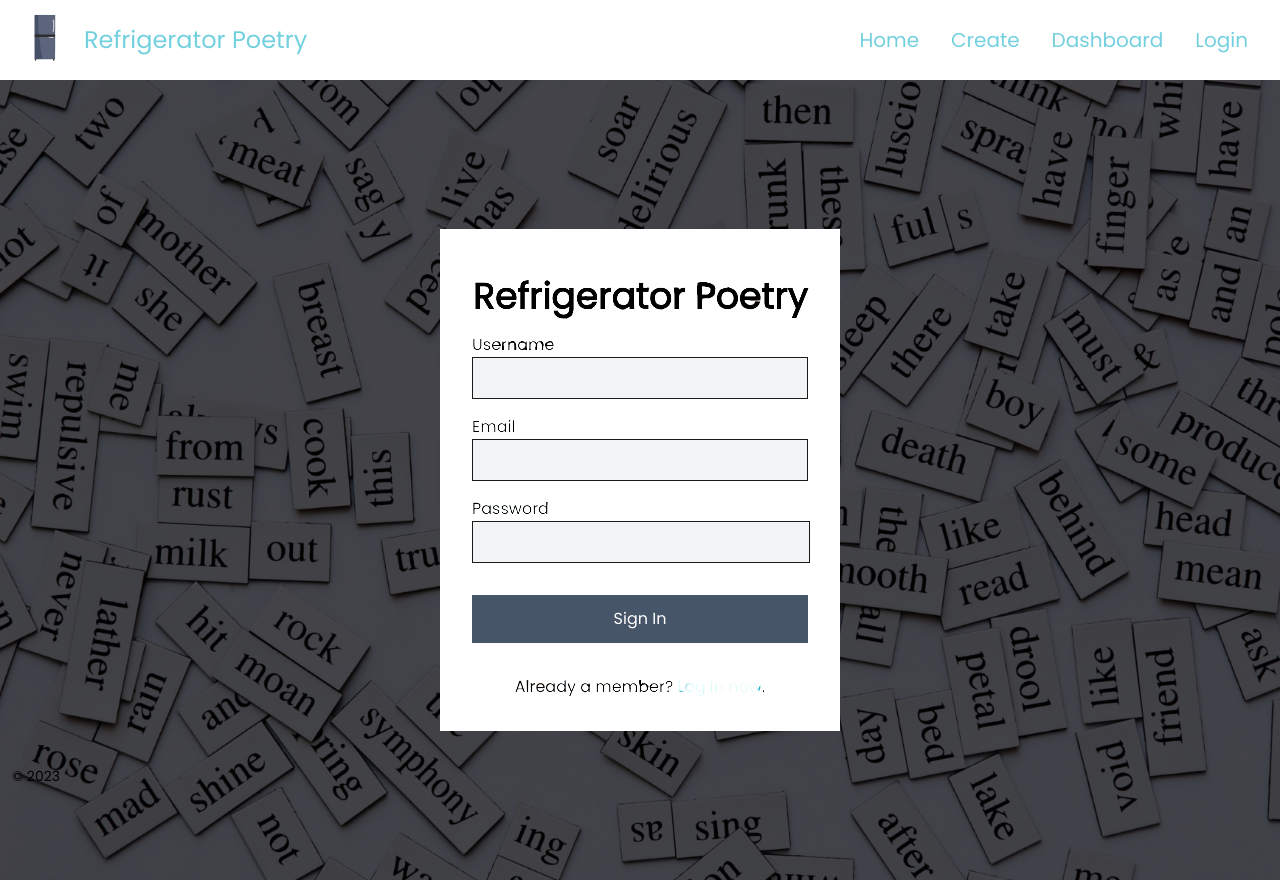
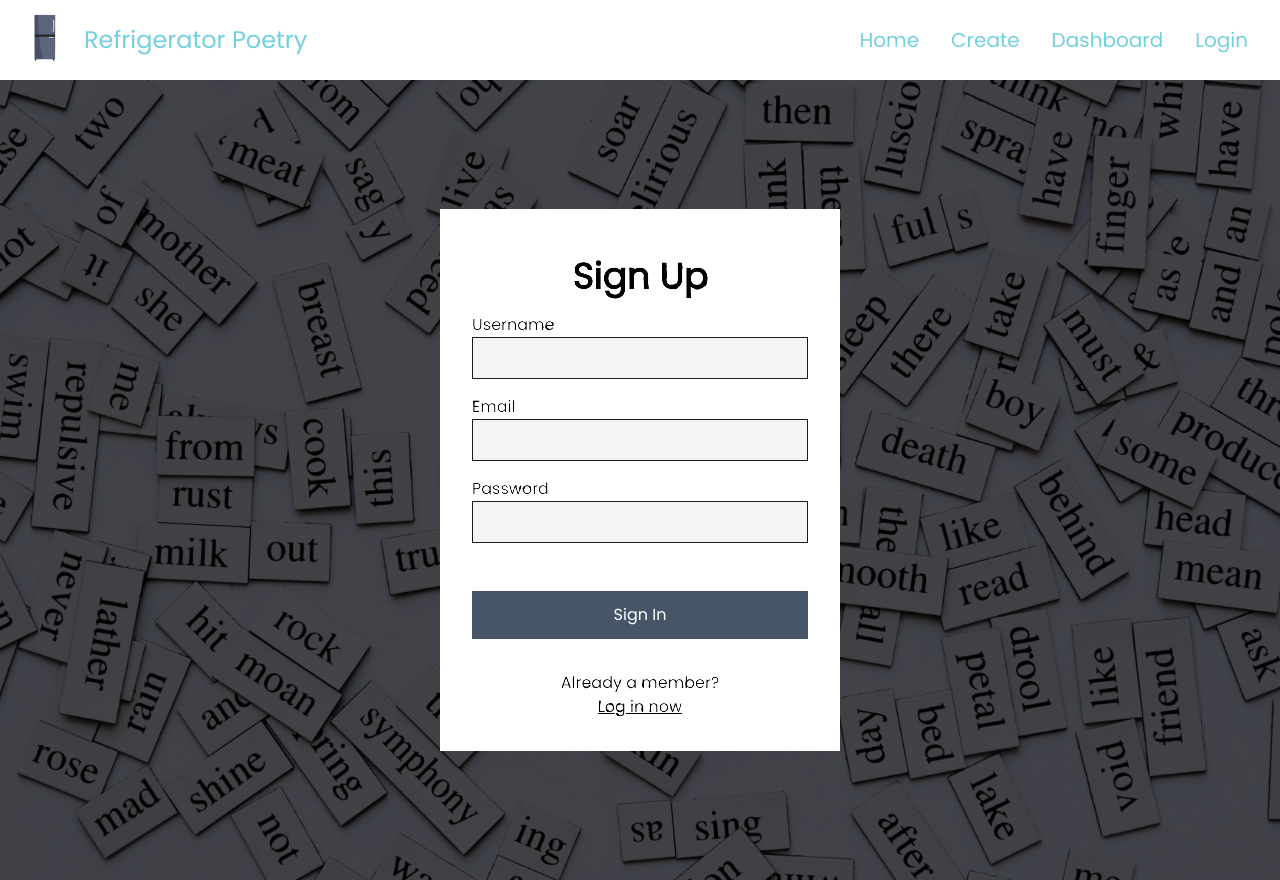
Before and after one commit to mckayfackrell/refrigerator-poetry, a React (Create React App) app in the folder client/: page /signup in a window 1280 px wide. Built offline with nearby package versions, Linux system fonts and the light colour scheme.

Commit message:
updated signup, login, and removed footer

```diff
--- a/client/src/App.js
+++ b/client/src/App.js
@@ -6,7 +6,6 @@ import { setContext } from '@apollo/client/link/context';
 import Home from "./pages/Home.jsx";
 import Dashboard from "./pages/Dashboard.jsx";
 import EditPost from "./pages/EditPost.jsx";
-import Register from "./pages/Register.jsx";
 import Login from "./pages/Login";
 import Signup from "./pages/Signup";
 import Navbar from "./components/Navbar.jsx";
@@ -114,7 +113,6 @@ function App() {
                 />
               }
             />
-            <Route path="/register" element={<Register />} />
             <Route path="/login" element={<Login />} />
             <Route path="/signup" element={<Signup />} />
             <Route path="*" element={<NotFound />} />
--- a/client/src/components/Navbar.jsx
+++ b/client/src/components/Navbar.jsx
@@ -94,11 +94,11 @@ const Navbar = () => {
       </ul>
 
       {/* footer */}
-      <footer className="fixed bottom-0 left-0 z-20 w-full p-2 bg-[#ffffff]md:flex md:items-center md:justify-between md:p-3">
+      {/* <footer className="fixed bottom-0 left-0 z-20 w-full p-2 bg-[#ffffff]md:flex md:items-center md:justify-between md:p-3">
         <span className="text-sm text-black sm:text-center dark:black">
           © 2023
         </span>
-      </footer>
+      </footer> */}
     </div>
   );
 };
--- a/client/src/pages/Login.jsx
+++ b/client/src/pages/Login.jsx
@@ -1,20 +1,19 @@
 import React, { useState } from "react";
-import { Link } from 'react-router-dom';
-import { useMutation } from '@apollo/client';
-import { LOGIN_USER } from '../utils/mutations';
+import { Link as RouterLink } from "react-router-dom";
+import { useMutation } from "@apollo/client";
+import { LOGIN_USER } from "../utils/mutations";
 
-import Auth from '../utils/auth';
+import Auth from "../utils/auth";
 
 import magnetImg from "../assets/magnet.jpg";
 
 export default function Login(props) {
-
   const logout = (event) => {
     event.preventDefault();
     Auth.logout();
   };
 
-  const [formState, setFormState] = useState({ email: '', password: '' });
+  const [formState, setFormState] = useState({ email: "", password: "" });
   const [login, { error, data }] = useMutation(LOGIN_USER);
 
   // update state based on form input changes
@@ -43,11 +42,15 @@ export default function Login(props) {
 
     // clear form values
     setFormState({
-      email: '',
-      password: '',
+      email: "",
+      password: "",
     });
   };
 
+  // navigate to signup page
+  const handleSignUpClick = () => {
+    ("/signup");
+  };
 
   return (
     <div className="relative w-full h-screen bg-zinc-900/90">
@@ -57,54 +60,68 @@ export default function Login(props) {
         alt="/"
       />
       <div className="flex justify-center items-center h-full">
-
         {data ? (
           <p>
-                Success! You may now head{' '}
-                <Link to="/">back to the homepage.</Link>
+            Success! You may now head{" "}
+            <RouterLink to="/">back to the homepage.</RouterLink>
             <div>
               <button className="btn btn-lg btn-light m-2" onClick={logout}>
                 Logout
               </button>
             </div>
-
           </p>
-
         ) : (
-
-
-
-        <form onSubmit={handleFormSubmit} className="max-w-[400px] w-full mx-auto bg-white p-8">
-          <h2 className="text-4xl font-bold text-center py-4">
-            Refrigerator Poetry
-          </h2>
+          <form
+            onSubmit={handleFormSubmit}
+            className="max-w-[400px] w-full mx-auto bg-white p-8"
+          >
+            <h2 className="text-4xl font-bold text-center py-4">Login</h2>
             <div className="flex flex-col mb-4">
               <label>Email</label>
-            <input name="email" onChange={handleChange} value={formState.email} className="border relative bg-gray-100 p-2" type="text" />
+              <input
+                name="email"
+                onChange={handleChange}
+                value={formState.email}
+                className="border relative bg-gray-100 p-2"
+                type="text"
+              />
             </div>
-          <div>
-            <label>Password</label><br />
-            <input name="password" onChange={handleChange} value={formState.password} className="border relative bg-gray-100 p-2" type="password" />
+            <div className="flex flex-col mb-4">
+              <label>Password</label>
+              <input
+                name="password"
+                onChange={handleChange}
+                value={formState.password}
+                className="border relative bg-gray-100 p-2"
+                type="password"
+              />
             </div>
-          <button type="submit" className="w-full py-3 mt-8 bg-slate-600 relative text-white">
+            <button
+              type="submit"
+              className="w-full py-3 mt-8 bg-slate-600 relative text-white"
+            >
               Sign In
             </button>
             {/* <p className="flex items-center">
             <input className="mr-2" type="checkbox" />
             Remember Me
           </p> */}
-          <p className="text-center mt-8">Not a member? <Link to='/signup'>Sign up now</Link>.</p>
+            <p className="text-center mt-8">
+              Not a member?{" "}
+              <div>
+                <RouterLink className="text-black underline" to="/signup">
+                  Sign up now
+                </RouterLink>
+              </div>
+            </p>
           </form>
-
         )}
-
+      </div>
       {error && (
-              <div className="my-3 p-3 bg-danger text-white">
+        <div className="absolute bottom-0 left-0 right-0 my-3 p-3 bg-danger text-white text-center">
           {error.message}
         </div>
       )}
-
-      </div>
     </div>
   );
 }
--- a/client/src/pages/Register.jsx
+++ /dev/null
@@ -1,22 +0,0 @@
-import React from "react";
-
-const Register = () => {
-  return (
-    <div name="home" className="w-full h-screen bg-[#ffffff]">
-      <div className="max-w-[1000px] mx-auto px-8 flex flex-col justify-center h-full">
-        <div className="grid grid-cols-1 sm:grid-cols-2 gap-8">
-          <div className="flex flex-col justify-center">
-            <h1 className="text-4xl sm:text-7xl font-bold text-black">
-              Register
-            </h1>
-            <p className="py-4 max-w-[700px] text-1xl lg:text-2xl">
-              This is where a post will go
-            </p>
-          </div>
-        </div>
-      </div>
-    </div>
-  );
-};
-
-export default Register;
--- a/client/src/pages/Signup.js
+++ b/client/src/pages/Signup.js
@@ -1,16 +1,19 @@
 import React, { useState } from "react";
-import { Link } from 'react-router-dom';
-import { useMutation } from '@apollo/client';
-import { ADD_USER } from '../utils/mutations';
+import { Link as RouterLink } from "react-router-dom";
+import { useMutation } from "@apollo/client";
+import { ADD_USER } from "../utils/mutations";
 
-import Auth from '../utils/auth';
+import Auth from "../utils/auth";
 
 import magnetImg from "../assets/magnet.jpg";
 
 export default function Signup() {
-
-  const [formState, setFormState] = useState({ username: '', email: '', password: '' });
-  const [addUser, { error, data }] = useMutation(ADD_USER);
+  const [formState, setFormState] = useState({
+    username: "",
+    email: "",
+    password: "",
+  });
+  const [addUser, { data }] = useMutation(ADD_USER);
 
   // update state based on form input changes
   const handleChange = (event) => {
@@ -45,47 +48,69 @@ export default function Signup() {
         alt="/"
       />
       <div className="flex justify-center items-center h-full">
-
         {data ? (
           <p>
-                Success! You may now head{' '}
-                <Link to="/">back to the homepage.</Link>
+            Success! You may now head{" "}
+            <RouterLink to="/">back to the homepage.</RouterLink>
           </p>
         ) : (
-
-        <form onSubmit={handleFormSubmit} className="max-w-[400px] w-full mx-auto bg-white p-8">
-          <h2 className="text-4xl font-bold text-center py-4">
-            Refrigerator Poetry
-          </h2>
+          <form
+            onSubmit={handleFormSubmit}
+            className="max-w-[400px] w-full mx-auto bg-white p-8"
+          >
+            <h2 className="text-4xl font-bold text-center py-4">Sign Up</h2>
             <div className="flex flex-col mb-4">
               <label>Username</label>
-            <input name="username" onChange={handleChange} value={formState.name} className="border relative bg-gray-100 p-2" type="text" />
+              <input
+                name="username"
+                onChange={handleChange}
+                value={formState.name}
+                className="border relative bg-gray-100 p-2 input-field"
+                type="text"
+                required
+              />
             </div>
             <div className="flex flex-col mb-4">
               <label>Email</label>
-            <input name="email" onChange={handleChange} value={formState.email} className="border relative bg-gray-100 p-2" type="text" />
+              <input
+                name="email"
+                onChange={handleChange}
+                value={formState.email}
+                className="border relative bg-gray-100 p-2 input-field"
+                type="text"
+                required
+              />
             </div>
-          <div>
-            <label>Password</label><br />
-            <input name="password" onChange={handleChange} value={formState.password} className="border relative bg-gray-100 p-2" type="password" />
+            <div className="flex flex-col mb-4">
+              <label>Password</label>
+              <input
+                name="password"
+                onChange={handleChange}
+                value={formState.password}
+                className="border relative bg-gray-100 p-2 input-field"
+                type="password"
+                required
+              />
             </div>
-          <button type="submit" className="w-full py-3 mt-8 bg-slate-600 relative text-white">
+            <button
+              type="submit"
+              className="w-full py-3 mt-8 bg-slate-600 relative text-white"
+            >
               Sign In
             </button>
-          {/* <p className="flex items-center">
-            <input className="mr-2" type="checkbox" />
-            Remember Me
-          </p> */}
-          <p className="text-center mt-8">Already a member? <Link to='/login'>Log in now</Link>.</p>
+            <p className="text-center mt-8">
+              Already a member?{" "}
+              <div>
+                <RouterLink
+                  className="text-black underline hover:cursor-pointer"
+                  to="/login"
+                >
+                  Log in now
+                </RouterLink>
+              </div>
+            </p>
           </form>
         )}
-
-        {error && (
-              <div className="my-3 p-3 bg-danger text-white">
-                {error.message}
-              </div>
-            )}
-
       </div>
     </div>
   );
```
Lines whose indentation alone changed are shown as unchanged.
